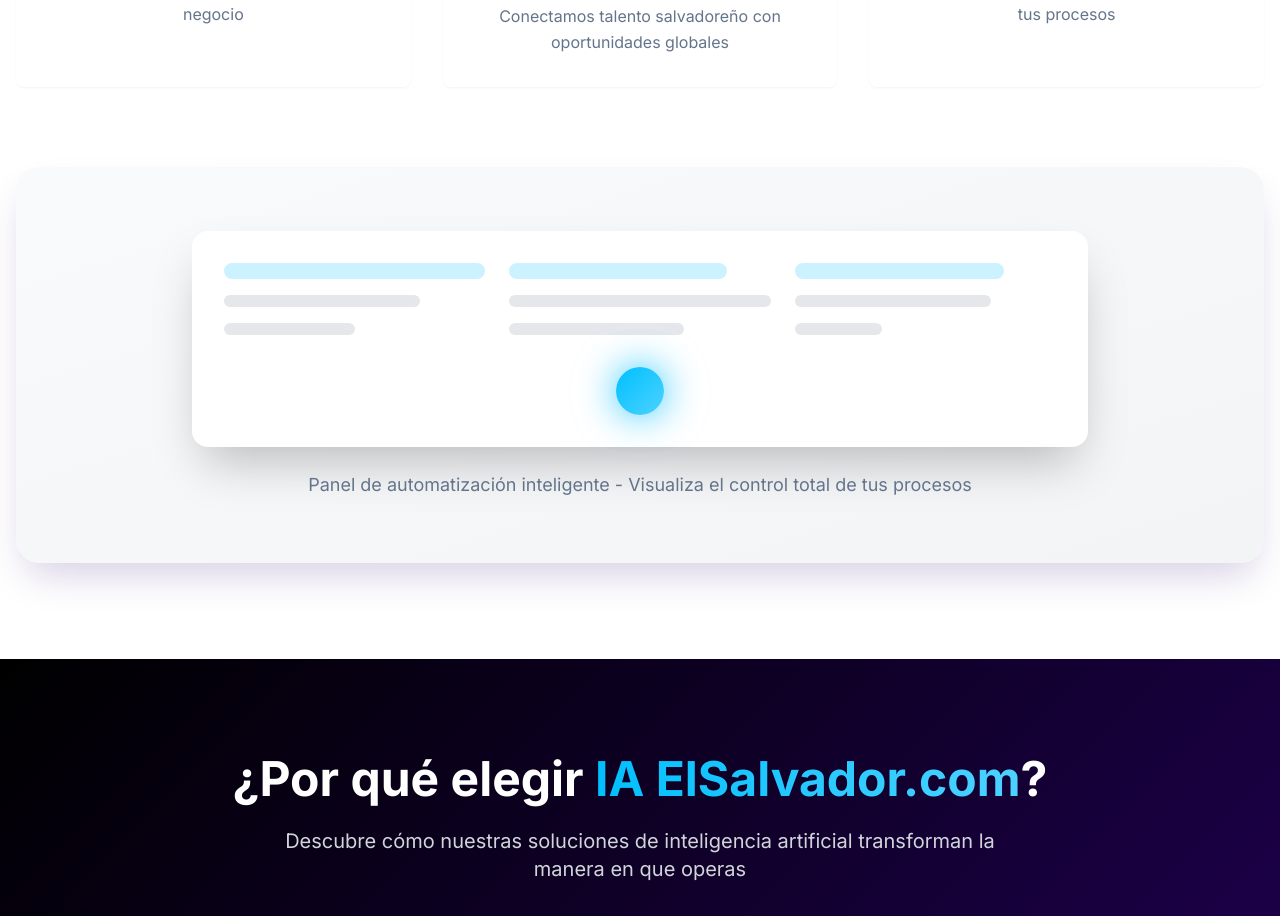
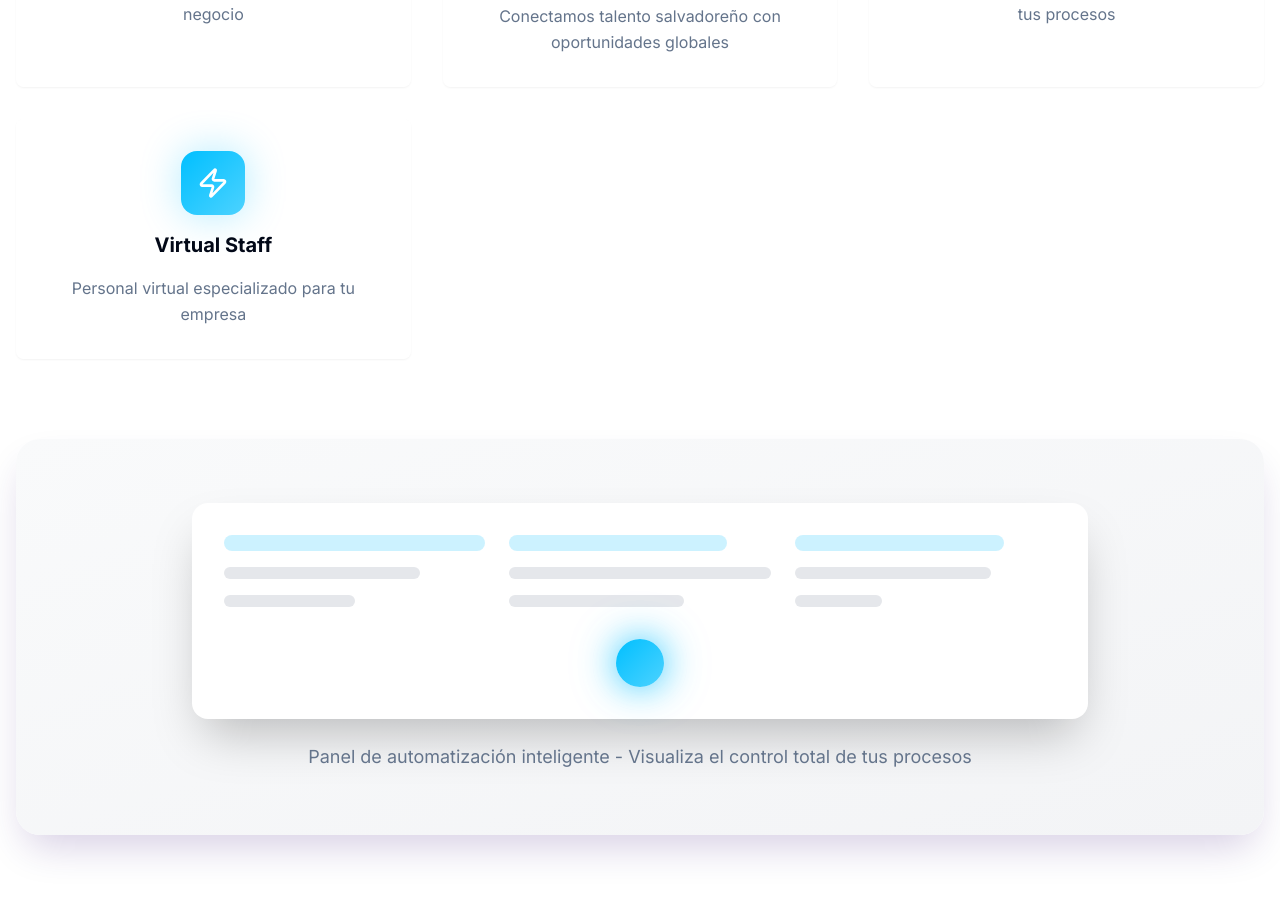
Before and after one commit to oscarcodesv/sivar-ai-forge, a React (Vite) app: page / in a window 1280 px wide. Shown: the part 1366-2282 px from the top of the page. Built offline with nearby package versions, Linux system fonts and the light colour scheme.

Commit message:
Add Virtual Staff service
Add a new service "Virtual Staff" to the About section.

```diff
--- a/src/components/About.tsx
+++ b/src/components/About.tsx
@@ -17,6 +17,11 @@ const About = () => {
       icon: Shield,
       title: "Soluciones con IA",
       description: "Automatización inteligente para optimizar tus procesos"
+    },
+    {
+      icon: Zap,
+      title: "Virtual Staff",
+      description: "Personal virtual especializado para tu empresa"
     }
   ];
 
```
